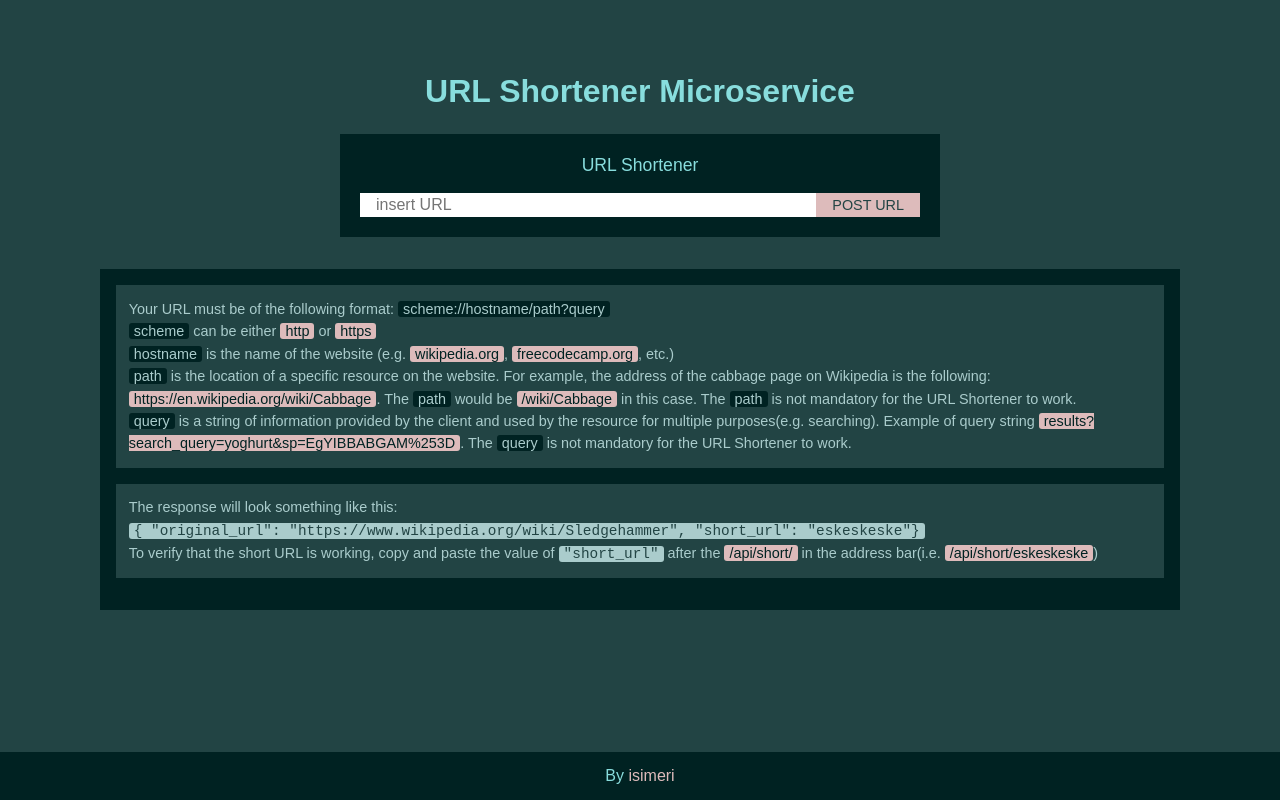
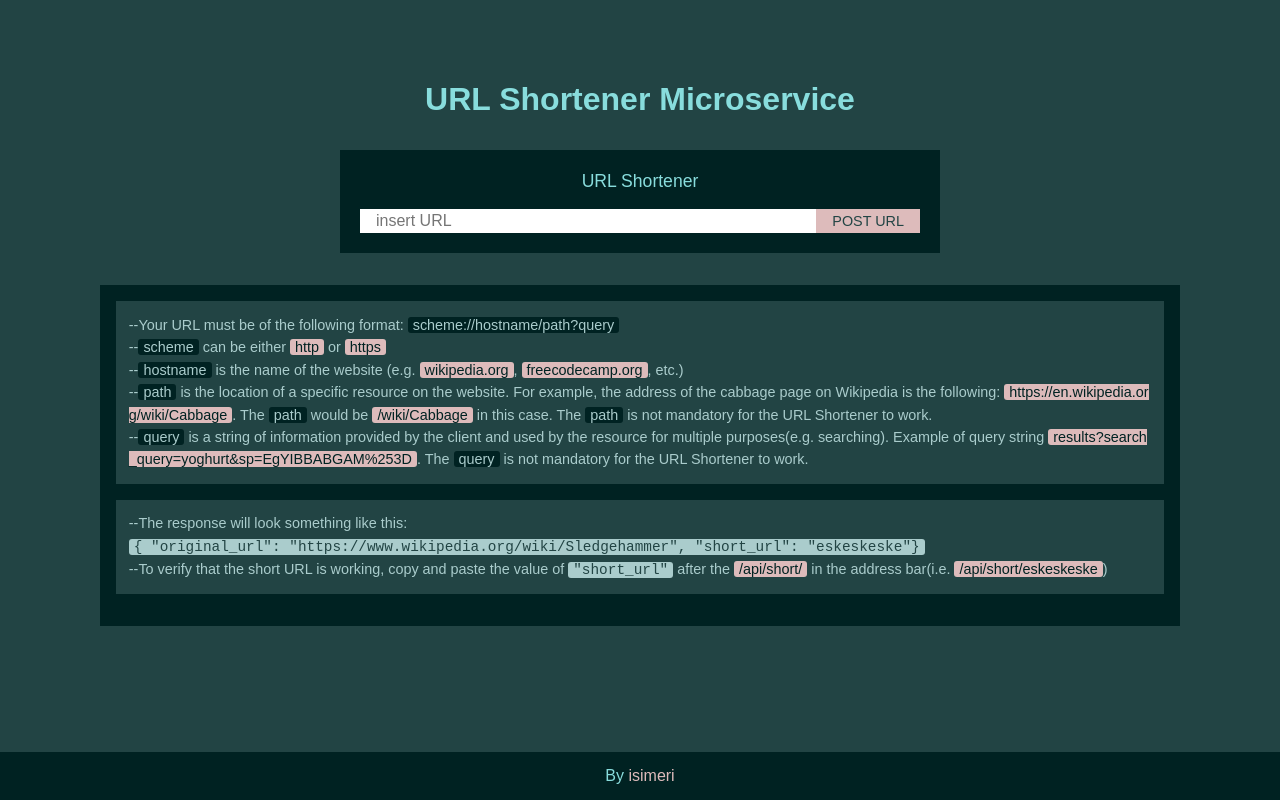
Before and after one commit to isimeri/url-shortener, a website: page views/index.html in a window 1280 px wide. Drawn offline with Linux system fonts and the light colour scheme.

Commit message:
minor css fixes

```diff
--- a/public/style.css
+++ b/public/style.css
@@ -33,13 +33,14 @@ main{
 }
 .main-header{
   margin-bottom: 2rem;
+  line-height: 1.2;
 }
 
 .form{
   background-color: var(--bg-dark);
   padding: 20px;
   max-width: 600px;
-  width: 100%;
+  width: 90%;
   margin-bottom: 2rem;
 }
 fieldset{
@@ -87,6 +88,9 @@ legend{
   font-size: 0.9rem;
   text-align: left;
 }
+.instr-section p::before {
+  content: "--";
+}
 .instr-1{
   background-color: var(--bg-light);
   padding: 0.8rem;
@@ -100,6 +104,7 @@ legend{
 .emphasis, .explanation, code{
   padding: 0 5px;
   border-radius: 3px;
+  word-break: break-all;
 }
 .emphasis{
   background-color: var(--bg-dark);
```
